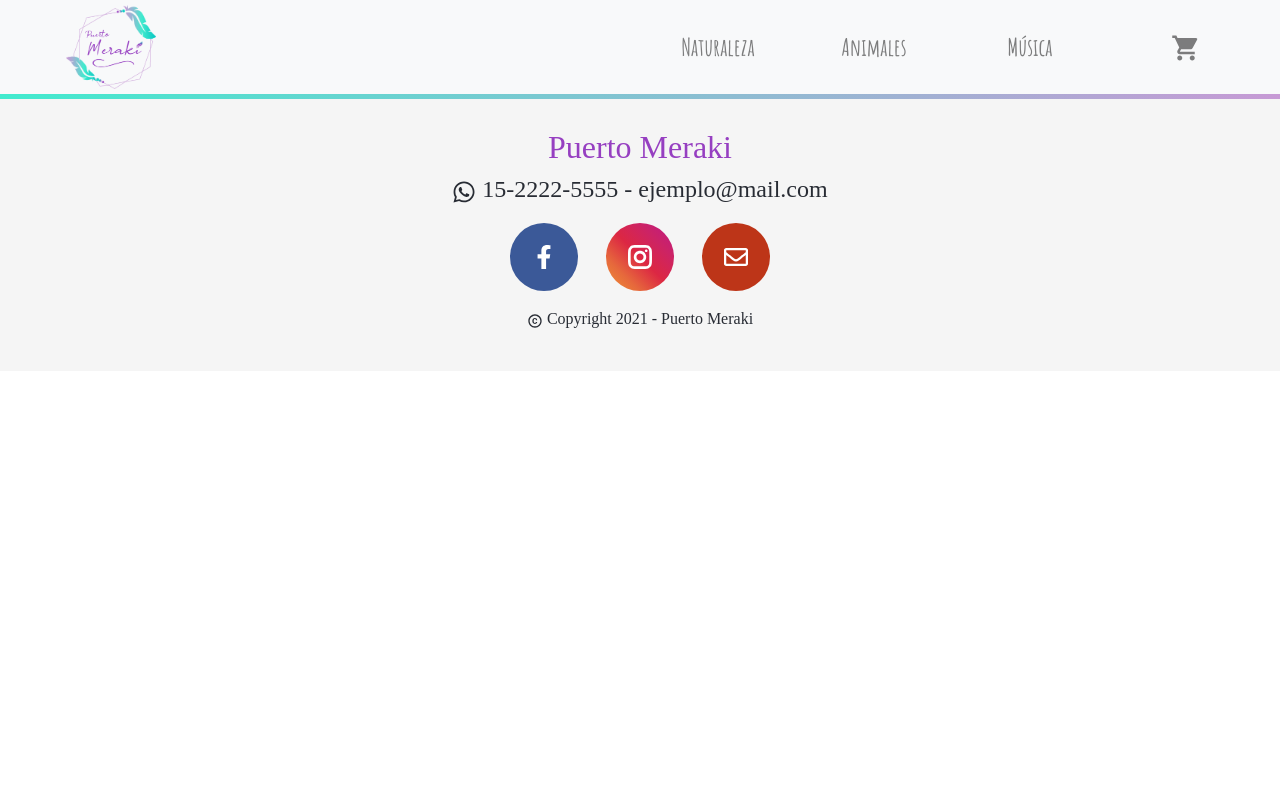
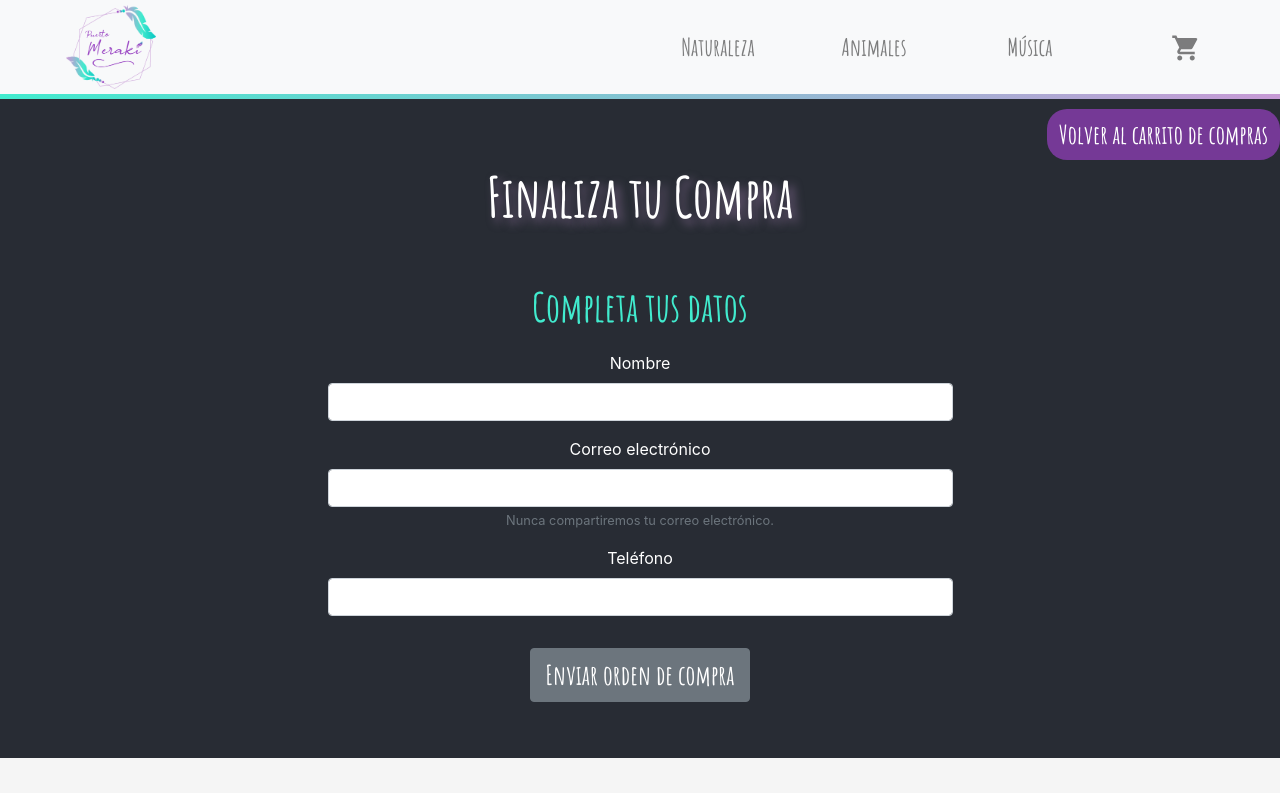
Before and after one commit to victorianastasi/puerto-meraki, a React (Create React App) app: page /checkout in a window 1280 px wide. Shown: the top 793 px of the page. Built offline with nearby package versions, Linux system fonts and the light colour scheme; a web font is replaced by a local one.

Commit message:
Changed Home, ItemList, and added Checkout

```diff
--- a/src/App.js
+++ b/src/App.js
@@ -4,6 +4,8 @@ import Footer from './Components/Footer/Footer';
 import ItemListContainer from './Components/ItemListContainer/ItemListContainer';
 import ItemDetailContainer from './Components/ItemDetailContainer/ItemDetailContainer';
 import Cart from './Components/Cart/Cart';
+import Checkout from './Components/Checkout/Checkout';
+import Home from './Components/Home/Home';
 import {BrowserRouter, Switch, Route} from 'react-router-dom';
 import {CartProvider} from './context/CartContext';
 
@@ -14,16 +16,20 @@ function App() {
         <NavBar />
         <Switch>
           <Route exact path="/">
-            <ItemListContainer greeting="Bienvenidos a Puerto Meraki"/>
+            <Home greetingHome="Bienvenidos a Puerto Meraki"/>
+            <ItemListContainer />
           </Route>
           <Route exact path="/category/:categoryId">
-            <ItemListContainer greeting="Bienvenidos a Puerto Meraki"/>
+            <ItemListContainer />
           </Route>
           <Route exact path="/item/:id">
             <ItemDetailContainer />
           </Route>
           <Route exact path="/cart">
             <Cart />
+          </Route>
+          <Route exact path="/checkout">
+            <Checkout />
           </Route>
         </Switch>
         <Footer />
--- a/src/Components/Cart/Cart.js
+++ b/src/Components/Cart/Cart.js
@@ -35,6 +35,7 @@ const Cart = () => {
                     <div className="row buttons-shop">
                         <button className="btn btn-info btn-shop" onClick={() => clear()}>Vaciar Carrito</button>
                         <Link to="/" className=" btn btn-info btn-shop">Volver a los productos</Link>
+                        <Link to="/checkout" className=" btn btn-info btn-shop">Finalizar Compra</Link>
                     </div>
                 </div>
             </div>
--- /dev/null
+++ b/src/Components/Checkout/Checkout.css
@@ -0,0 +1,43 @@
+.checkout-container{
+    position: relative;
+}
+.back-to-shop{
+    border: none;
+    font-family: 'Amatic SC', cursive;
+    font-size: 1.6rem;
+    font-weight: 600;
+    position: absolute;
+    top: 10px;
+    right: 0px;
+    border-radius: 20px;
+    background-color: rgba(150, 63, 193, 0.7);
+}
+.back-to-shop:hover{
+    color: rgb(150, 63, 193);
+    background-color: rgb(255, 255, 255, 1);
+}
+.checkout-title{
+    font-family: 'Amatic SC', cursive;
+    font-size: 3.5rem;
+    text-shadow: 5px 5px 10px rgba(199, 154, 213, 0.5);
+    padding: 4rem 0 2rem 0;
+}
+.checkout-form{
+    width: 50%;
+    margin: 0 auto;
+}
+.form-title{
+    font-family: 'Amatic SC', cursive;
+    font-size: 2.5rem;
+    padding: 0.75rem 0rem;
+    color: rgb(65, 235, 206);
+    font-weight: 800;
+}
+.btn-form{
+    font-family: 'Amatic SC', cursive;
+    font-size: 1.7rem;
+    font-weight: 600;
+    margin: 1rem 0;
+    width: 220px;
+    font-weight: 600;
+}
--- /dev/null
+++ b/src/Components/Checkout/Checkout.js
@@ -0,0 +1,31 @@
+import React from 'react';
+import './Checkout.css';
+import { Link } from 'react-router-dom';
+
+const Checkout = () => {
+    return (
+        <div className="container-fluid body-bg checkout-container">
+            <Link to="/cart" className=" btn btn-dark back-to-shop">Volver al carrito de compras</Link>
+            <h3 className="checkout-title">Finaliza tu Compra</h3>
+            <form className="checkout-form">
+                <h5 className="form-title">Completa tus datos</h5>
+                <div className="form-group">
+                    <label htmlFor="name">Nombre</label>
+                    <input type="text" className="form-control" id="name" ></input>
+                </div>
+                <div className="form-group">
+                    <label htmlFor="email">Correo electrónico</label>
+                    <input type="email" className="form-control" id="email" aria-describedby="emailHelp"></input>
+                    <small id="emailHelp" className="form-text text-muted">Nunca compartiremos tu correo electrónico.</small>
+                </div>
+                <div className="form-group">
+                    <label htmlFor="phone">Teléfono</label>
+                    <input type="text" className="form-control" id="phone" ></input>
+                </div>
+                <button type="submit" className="btn btn-secondary btn-form">Enviar orden de compra</button>
+            </form>
+        </div>
+    )
+}
+
+export default Checkout;
--- a/src/Components/Home/Home.js
+++ b/src/Components/Home/Home.js
@@ -4,9 +4,9 @@ import home from '../../assets/images/home-pic.jpg';
 
 const Home = ({greetingHome}) => {
     return (
-        <div className="container-fluid body-bg body-home">
-            <h3 className="home-title">{greetingHome}</h3>
-            <img src={home} alt="Cuadros - Puerto Meraki" className="home-img" />
+        <div className="body-home">
+            <h3 className="home-title"><span className="home-title-text">{greetingHome}</span></h3>
+            <img className="home-img" src={home} alt="Cuadros - Puerto Meraki" />
         </div>
     )
 }
--- a/src/Components/ItemDetail/ItemDetail.js
+++ b/src/Components/ItemDetail/ItemDetail.js
@@ -20,7 +20,7 @@ const ItemDetail = ( { item, count, updateStock } ) => {
             return(
                 <div>
                     <p className="endText">Cantidad: {finalCount} - Precio total: $ {finalCount*item.price}</p>
-                    <Link className="btn btn-primary endButton mt-2" to={'/cart'} >FINALIZAR COMPRA</Link>
+                    <Link className="btn btn-primary endButton mt-2" to={'/cart'} >VER EL CARRITO</Link>
                     {MsgAddSuccess &&
                         <div className="msg-add">
                         <p className="msg-add-text">Agregaste el producto {item.title} al Carrito de Compras</p>
--- a/src/Components/ItemList/ItemList.css
+++ b/src/Components/ItemList/ItemList.css
@@ -4,7 +4,35 @@
 .title-products{
     font-family: 'Amatic SC', cursive;
     font-size: 3rem;
-    padding: 0.75rem 0rem;
+    padding: 2rem 0 0.75rem 0rem;
     color: rgb(65, 235, 206);
     font-weight: 800;
 }
+.category{
+    padding: 0;
+    margin: 0 auto;
+    color: white;
+    text-shadow: 0px 0px 15px black;
+    width: 300px;
+    animation: bgCategory 3s infinite;
+    border-radius: 5px;
+}
+@keyframes bgCategory {
+    0%, 100% {
+        background-color: rgba(236, 219, 193, 0.8);
+    }
+    10% {
+        background-color: rgba(236, 219, 193, 0.6);
+    }
+    40% {
+        background-color: rgba(236, 219, 193, 0.4);
+    }
+    70% {
+        background-color: rgba(236, 219, 193, 0.5);
+    }
+  }
+@media screen and (max-width: 576px){
+    .title-products{
+        font-size: 2.8rem;
+    }
+}
--- a/src/Components/ItemList/ItemList.js
+++ b/src/Components/ItemList/ItemList.js
@@ -9,7 +9,7 @@ const ItemList = ({ items }) => {
   if (categoryId === undefined){
     return (
       <div>
-        <h2 className= "title-products"> Nuestros Productos</h2>
+        <h2 className= "title-products">Nuestros Productos</h2>
         {items.map((item) => (
             <div key={item.id} className="products">
               <Item item={item} />
@@ -21,6 +21,7 @@ const ItemList = ({ items }) => {
     return (
       <div>
         <h2 className= "title-products"> Nuestros Productos</h2>
+        <h4 className= "title-products category">{categoryId}</h4>
         {items.filter(item => item.category === categoryId).map((item) => (
             <div key={item.id} className="products">
               <Item item={item} />
--- a/src/Components/ItemListContainer/ItemListContainer.css
+++ b/src/Components/ItemListContainer/ItemListContainer.css
@@ -8,7 +8,7 @@
     font-family: 'Amatic SC', cursive;
     font-size: 3.5rem;
     text-shadow: 5px 5px 10px rgba(199, 154, 213, 0.5);
-    padding: 2rem 0;
+    padding: 2rem 0 0.5rem 0;
 }
 .loading{
     margin: 7rem auto 0 auto;
--- a/src/Components/ItemListContainer/ItemListContainer.js
+++ b/src/Components/ItemListContainer/ItemListContainer.js
@@ -5,7 +5,7 @@ import ItemList from '../ItemList/ItemList.js';
 import products from '../../assets/products.json';
 import BeatLoader from "react-spinners/BeatLoader";
 
-const ItemListContainer = ({greeting}) => {
+const ItemListContainer = () => {
     const [items, setItems] = useState([]);
 
     const [loading, setLoading] = useState(false)
@@ -26,7 +26,6 @@ const ItemListContainer = ({greeting}) => {
 
     return (
         <div className="container-fluid body-bg">
-            <h3 className="greeting-title">{greeting}</h3>
             <ItemList items={items}/>
             {loading ? <div className="loading"><BeatLoader color={"rgb(65, 235, 206)"} loading={loading} size={30} /></div> : null }
         </div>
--- a/src/Components/NavBar/NavBar.css
+++ b/src/Components/NavBar/NavBar.css
@@ -7,7 +7,7 @@
     background-origin: padding-box, border-box;
     background-repeat: no-repeat;
     border-bottom: 5px solid transparent;
-    z-index: 1;
+    z-index: 1000;
 }
 .logo-pm{
     width: 90px;
```
Also changed, not shown: src/Components/Home/Home.css (+30 -7 lines), src/assets/images/home-pic.jpg.
